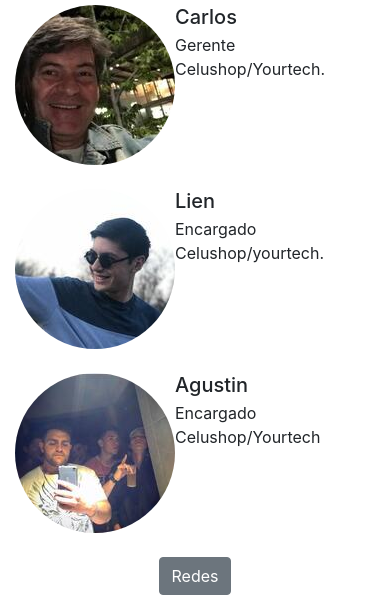
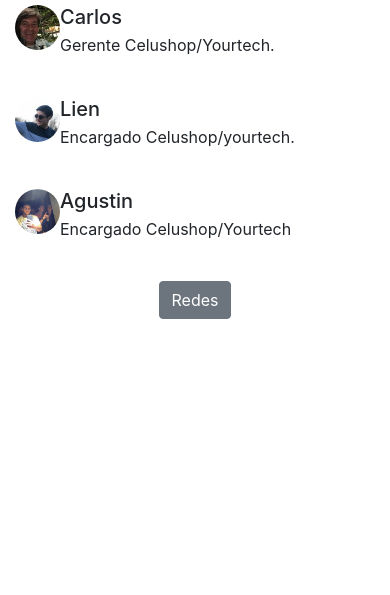
Before and after one commit to liensanchez/celushop, a website: page index.html in a window 390 px wide. Shown: the part 351-946 px from the top of the page. After the commit the page ends 844 px from the top, so only its background shows below. Drawn offline with nearby package versions, Linux system fonts and the light colour scheme.

Commit message:
Add files via upload
agregue las pages y modifique las vistas para que sean responsive

```diff
--- a/css/estilo.css
+++ b/css/estilo.css
@@ -16,4 +16,8 @@
   .container-arreglos{
     display: none;
   }
+  .rounded-circle{
+    width: 45px;
+    height: 45px;
+  }
 }
```
